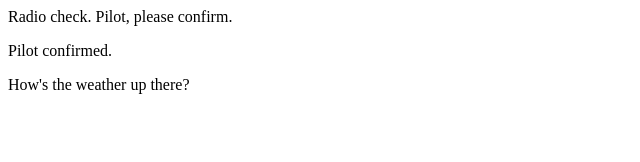
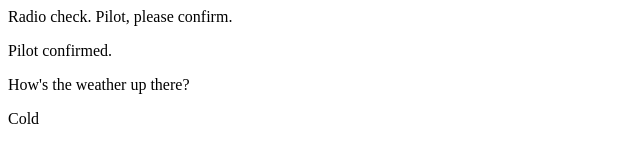
Before and after one commit to scottpenneman/communication-log, a plain HTML site: page index.html in a window 1280 px wide. Shown: the full height of the page, 0-640 px from the left. Drawn offline with Linux system fonts and the light colour scheme.

Commit message:
More lines

```diff
--- a/index.html
+++ b/index.html
@@ -3,5 +3,6 @@
    <p>Radio check. Pilot, please confirm.</p>
    <p>Pilot confirmed.</p>
    <p>How's the weather up there?</p>
+   <p>Cold</p>
 </body>
 </html>
```
